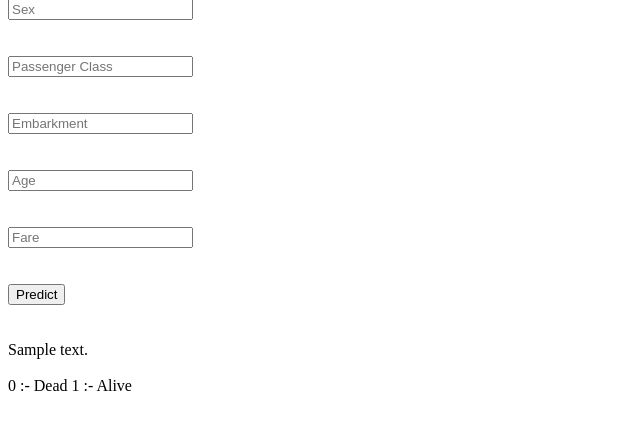
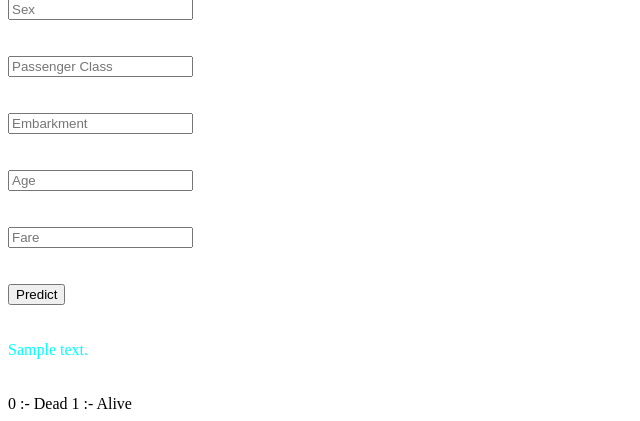
Before and after one commit to shivanshdwivedi/Titanic-Ml-Deploy, a Flask app: template templates/index.html in a window 1280 px wide. Shown: the part 405-826 px from the top of the page, without its empty margins (0-640 px from the left). Before the commit the page ends 796 px from the top, so only its background shows below. Run offline with Flask 2, Linux system fonts and the light colour scheme; the template is opened without the code that fills it: most values are stand-ins (such as "Sample title", 1, 10 or a date in 2020); parts of the project's set-up code (start-up, migrations or seed data) failed here and were passed over.

Commit message:
Update index.html

```diff
--- a/templates/index.html
+++ b/templates/index.html
@@ -97,7 +97,9 @@
 
    <br>
    <br>
-   {{ prediction_text }}
+  <div style="color: aqua;">
+	{{ prediction_text }}
+   </div>
    <br>
    <br>
    0 :- Dead
```
